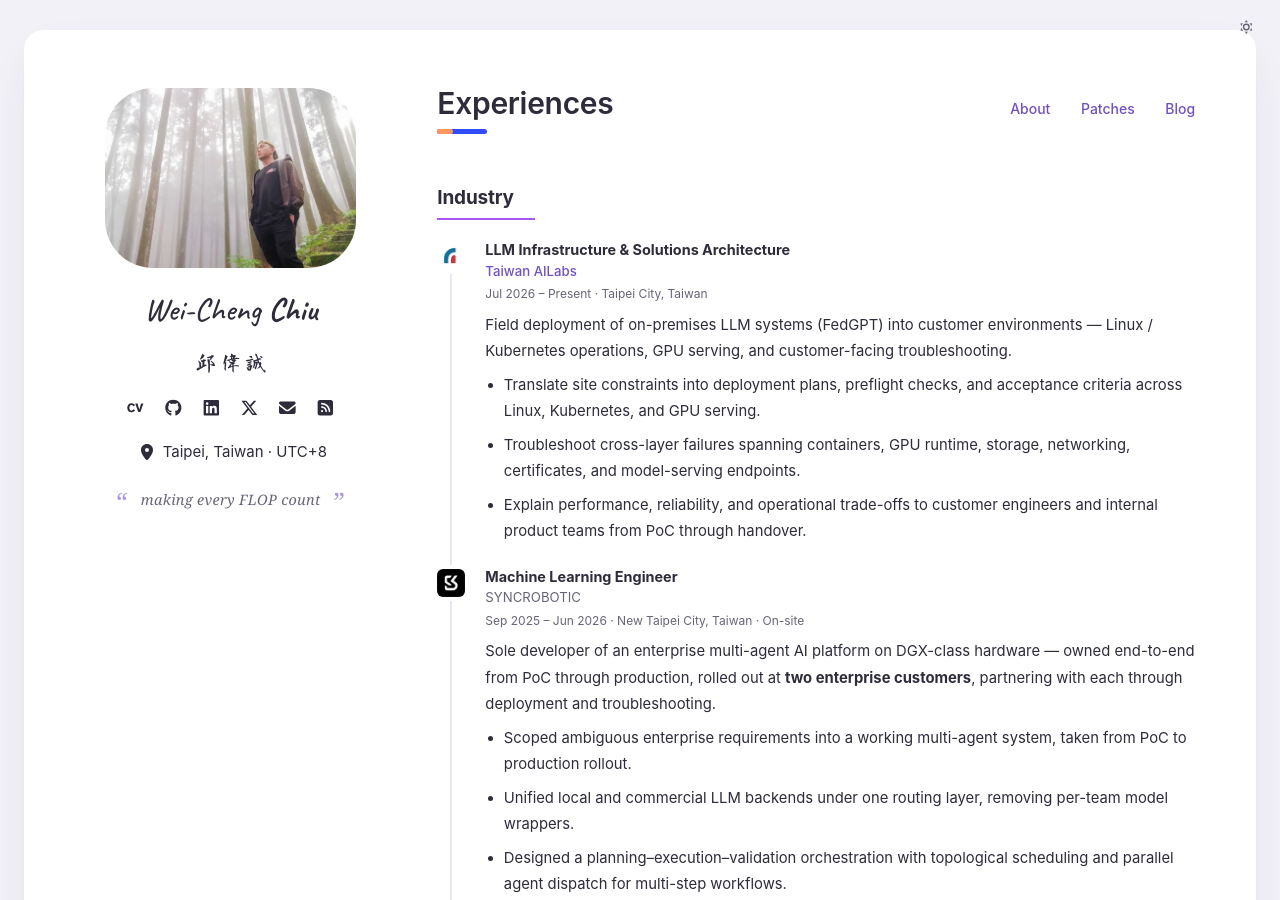
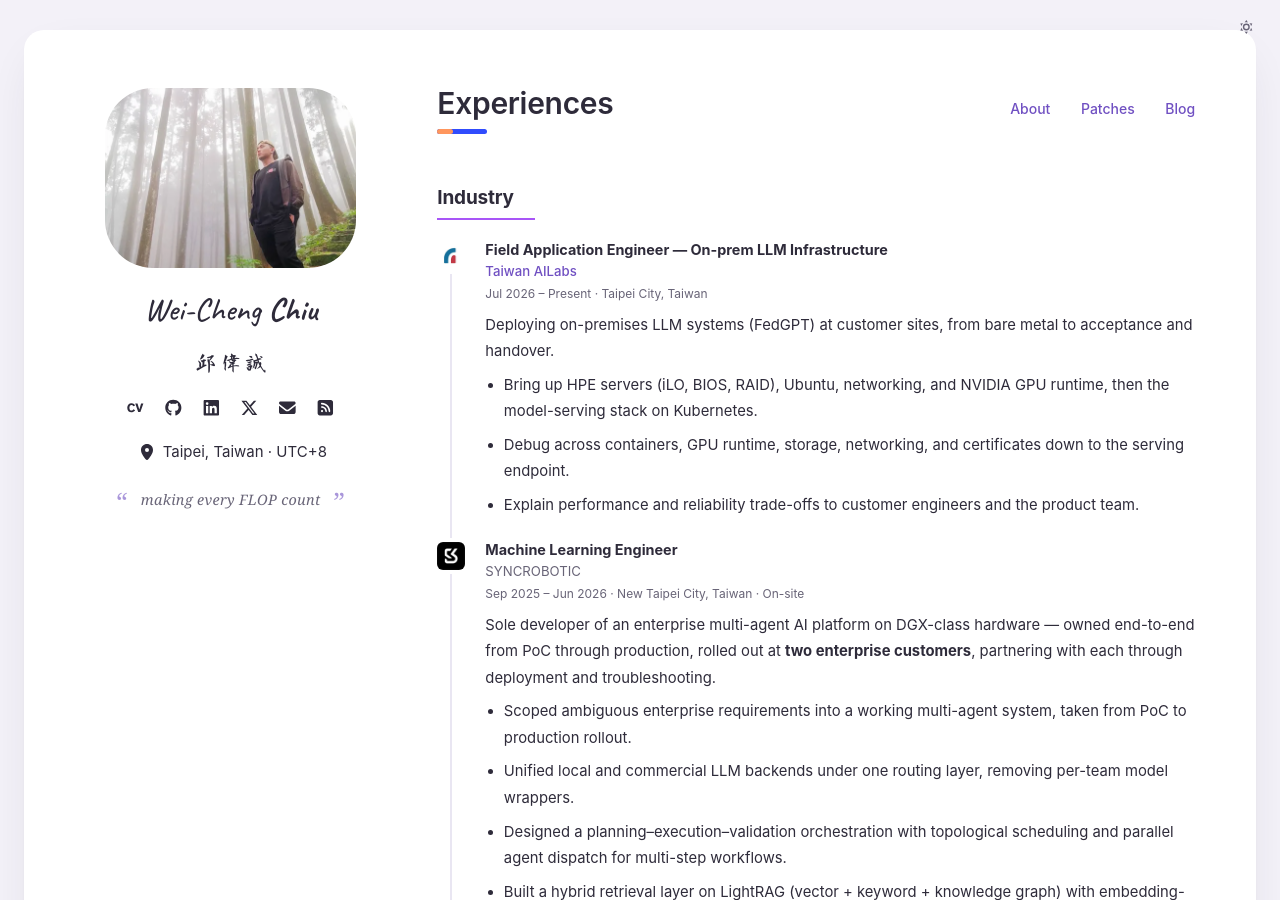
Before and after one commit to waynehacking8/waynehacking8.github.io, an MkDocs documentation site: the page built from docs/experiences.md, in a window 1280 px wide and 900 px high. Built offline with MkDocs 1.6.1 and Material for MkDocs 9.7.7, drawn with Linux system fonts in a browser that asks for light colours.

Commit message:
Site: verified PR counts (22 merged, 26 in review), deploy-at-customer-sites wording, LLM inference positioning
Co-Authored-By: Claude Sonnet 5.5 <noreply@anthropic.com>

```diff
--- a/docs/experiences.md
+++ b/docs/experiences.md
@@ -7,16 +7,16 @@
 <div class="pb-tl-item" markdown>
 <div class="pb-tl-icon"><img src="/assets/logos/tail.png" alt="" width="64" height="64" /></div>
 <div class="pb-tl-body" markdown>
-<p class="pb-tl-title">LLM Infrastructure &amp; Solutions Architecture</p>
+<p class="pb-tl-title">Field Application Engineer — On-prem LLM Infrastructure</p>
 <p class="pb-tl-org"><a href="https://ailabs.tw/">Taiwan AILabs</a></p>
 <p class="pb-tl-date">Jul 2026 – Present · Taipei City, Taiwan</p>
 
-Field deployment of on-premises LLM systems (FedGPT) into customer environments —
-Linux / Kubernetes operations, GPU serving, and customer-facing troubleshooting.
+Deploying on-premises LLM systems (FedGPT) at customer sites, from bare metal to
+acceptance and handover.
 
-- Translate site constraints into deployment plans, preflight checks, and acceptance criteria across Linux, Kubernetes, and GPU serving.
-- Troubleshoot cross-layer failures spanning containers, GPU runtime, storage, networking, certificates, and model-serving endpoints.
-- Explain performance, reliability, and operational trade-offs to customer engineers and internal product teams from PoC through handover.
+- Bring up HPE servers (iLO, BIOS, RAID), Ubuntu, networking, and NVIDIA GPU runtime, then the model-serving stack on Kubernetes.
+- Debug across containers, GPU runtime, storage, networking, and certificates down to the serving endpoint.
+- Explain performance and reliability trade-offs to customer engineers and the product team.
 </div>
 </div>
 
--- a/docs/llms.txt
+++ b/docs/llms.txt
@@ -1,7 +1,7 @@
 # Wei Cheng (Wayne) Chiu
 
-> LLM infrastructure and solutions architecture focused on on-premises deployment,
-> model serving, Linux/Kubernetes operations, customer-facing troubleshooting,
+> LLM inference and GPU performance focused on upstream contributions, on-prem GenAI
+> deployment at customer sites, Linux/Kubernetes operations, CUDA, SGLang, FlashInfer,
 > TensorRT-LLM and vLLM serving, and reproducible inference benchmarks. M.S. Computer
 > Science graduate of NTUST, researching AI/LLM security and privacy-preserving ML.
 
--- a/mkdocs.yml
+++ b/mkdocs.yml
@@ -2,9 +2,8 @@ site_name: Wei-Cheng Chiu
 site_url: https://wayne.is-a.dev/
 site_author: Wei Cheng (Wayne) Chiu
 site_description: >-
-  LLM infrastructure and solutions architecture in Taipei: production GenAI
-  deployment, model serving, Kubernetes, vLLM, PyTorch, and upstream
-  LLM-inference contributions.
+  LLM inference and GPU performance in Taipei: CUDA, vLLM, SGLang, FlashInfer,
+  TensorRT-LLM, Kubernetes, and on-prem GenAI deployment.
 
 nav:
   - About: index.md
--- a/overrides/main.html
+++ b/overrides/main.html
@@ -3,13 +3,13 @@
 <!-- SEO: structured data + social meta. The JSON-LD Person `sameAs` links unify
      Wayne's identity across platforms so a name search surfaces every profile. -->
 {% block htmltitle %}
-  <title>{% if page and page.url == "experiences/" %}Wei-Cheng Chiu — LLM Infrastructure | Solutions Architecture{% elif page and page.meta and page.meta.seo_title %}{{ page.meta.seo_title }}{% elif page and page.title and not page.is_homepage %}{{ page.title }} — Wei Cheng (Wayne) Chiu{% else %}Wayne Chiu — LLM Infrastructure | Solutions Architecture{% endif %}</title>
+  <title>{% if page and page.url == "experiences/" %}Wayne Chiu — LLM Inference & GPU Performance | On-prem GenAI Delivery{% elif page and page.meta and page.meta.seo_title %}{{ page.meta.seo_title }}{% elif page and page.title and not page.is_homepage %}{{ page.title }} — Wei Cheng (Wayne) Chiu{% else %}Wayne Chiu — LLM Inference & GPU Performance | On-prem GenAI Delivery{% endif %}</title>
 {% endblock %}
 
 {% block extrahead %}
   {{ super() }}
 
-  {% set title = "Wei-Cheng Chiu — LLM Infrastructure | Solutions Architecture" if page and page.url == "experiences/" else (page.meta.seo_title if page and page.meta and page.meta.seo_title else (page.title ~ " — Wei Cheng (Wayne) Chiu" if page and page.title and not page.is_homepage else "Wayne Chiu — LLM Infrastructure | Solutions Architecture")) %}
+  {% set title = "Wayne Chiu — LLM Inference & GPU Performance | On-prem GenAI Delivery" if page and page.url == "experiences/" else (page.meta.seo_title if page and page.meta and page.meta.seo_title else (page.title ~ " — Wei Cheng (Wayne) Chiu" if page and page.title and not page.is_homepage else "Wayne Chiu — LLM Inference & GPU Performance | On-prem GenAI Delivery")) %}
   {% set desc = page.meta.description if page and page.meta and page.meta.description else config.site_description %}
   {% set image = page.meta.image if page and page.meta and page.meta.image else "https://wayne.is-a.dev/assets/profile.jpg" %}
   {% set is_post = page and page.url and page.url.startswith('blog/') and page.title and page.title != 'Blog' %}
@@ -69,7 +69,7 @@
         "@type": "ProfilePage",
         "@id": "https://wayne.is-a.dev/#profilepage",
         "url": "https://wayne.is-a.dev/",
-        "name": "Wayne Chiu — LLM Infrastructure | Solutions Architecture",
+        "name": "Wayne Chiu — LLM Inference & GPU Performance | On-prem GenAI Delivery",
         "isPartOf": { "@id": "https://wayne.is-a.dev/#website" },
         "about": { "@id": "https://wayne.is-a.dev/#person" },
         "mainEntity": { "@id": "https://wayne.is-a.dev/#person" }
@@ -79,8 +79,8 @@
         "@id": "https://wayne.is-a.dev/#person",
         "name": "Wei Cheng (Wayne) Chiu",
         "alternateName": ["Wayne Chiu", "邱偉誠"],
-        "jobTitle": "LLM Infrastructure & Solutions Architecture",
-        "description": "LLM infrastructure and solutions architecture in Taipei: production GenAI deployment, model serving, Kubernetes, vLLM, PyTorch, and upstream LLM-inference contributions.",
+        "jobTitle": "Field Application Engineer — On-prem LLM Infrastructure",
+        "description": "LLM inference and GPU performance in Taipei: CUDA, vLLM, SGLang, FlashInfer, TensorRT-LLM, Kubernetes, on-prem GenAI deployment readiness, and upstream contributions.",
         "url": "https://wayne.is-a.dev/",
         "image": "https://wayne.is-a.dev/assets/profile.jpg",
         "email": "mailto:waynehacking8@gmail.com",
@@ -91,10 +91,10 @@
         ],
         "hasOccupation": {
           "@type": "Occupation",
-          "name": "LLM Infrastructure & Solutions Architecture",
-          "skills": "LLM infrastructure, solutions architecture, production GenAI, model serving, performance evaluation, TensorRT-LLM, vLLM, Triton, NCCL, PyTorch, CUDA, Kubernetes"
+          "name": "Field Application Engineer — On-prem LLM Infrastructure",
+          "skills": "LLM inference, GPU performance, CUDA, vLLM, SGLang, FlashInfer, TensorRT-LLM, model serving, performance evaluation, Kubernetes, on-prem GenAI"
         },
-        "knowsAbout": ["LLM Infrastructure", "Solutions Architecture", "Production Generative AI", "Large Language Models", "Model Serving", "LLM Evaluation", "TensorRT-LLM", "vLLM", "Triton Inference Server", "NCCL", "CUDA", "PyTorch", "Kubernetes", "Federated Learning", "Differential Privacy"],
+        "knowsAbout": ["LLM Inference", "GPU Performance", "On-prem Generative AI", "Large Language Models", "Model Serving", "TensorRT-LLM", "vLLM", "SGLang", "FlashInfer", "Triton Inference Server", "CUDA", "PyTorch", "Kubernetes", "Federated Learning", "Differential Privacy"],
         "sameAs": [
           "https://github.com/waynehacking8",
           "https://www.linkedin.com/in/wei-cheng-chiu",
```
Also changed, not shown: docs/index.md (+3 -3 lines), docs/patches.md (+11 -11 lines).
